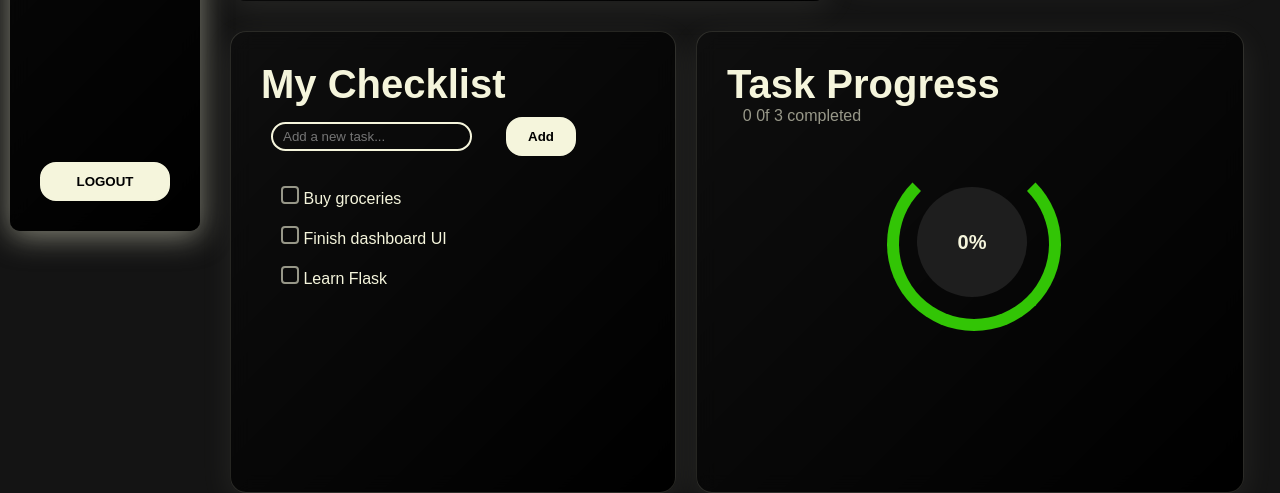
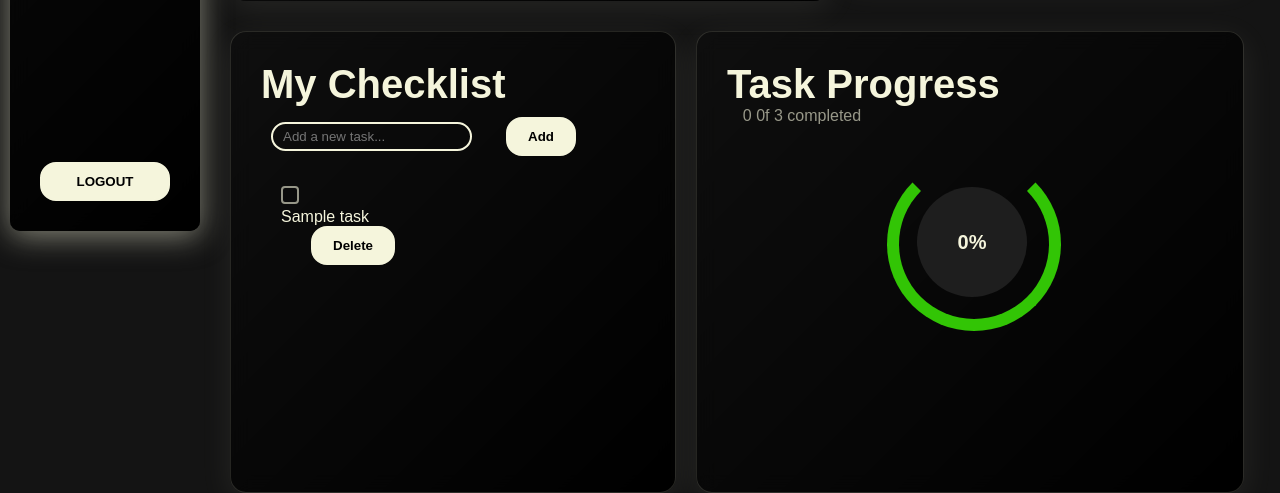
Before and after one commit to godwink12/python-login-system, a Flask app: template templates/dashboard.html in a window 1280 px wide. Shown: the part 589-1082 px from the top of the page. Run offline with Flask 3, Linux system fonts and the light colour scheme; the template is opened without the code that fills it: most values are stand-ins (such as "Sample title", 1, 10 or a date in 2020); some web fonts are replaced.

Commit message:
feat:Implement task management features: add, delete, and complete tasks with database integration

```diff
--- a/app.py
+++ b/app.py
@@ -1,6 +1,5 @@
 from flask import Flask, render_template,request,redirect,url_for, session
-from database import create_table, save_user, find_user,user_exists
-from database import add_task, delete_task, complete_task
+from database import create_table, save_user, find_user,user_exists, create_tasks_table, add_task, get_tasks, delete_task, complete_task
 from dotenv import load_dotenv
 import os
 import bcrypt
@@ -11,6 +10,7 @@ app = Flask(__name__)
 load_dotenv()
 app.secret_key = os.getenv('SECRET_KEY')
 create_table()
+create_tasks_table()
 
 
 @app.route('/')
@@ -70,13 +70,34 @@ def dashboard():
     if 'username' not in session:
         return redirect(url_for('login'))
     username = session['username']
-    return render_template('dashboard.html', username= username)
+    tasks = get_tasks(username)
+    return render_template('dashboard.html', username = username, tasks = tasks)
 
 @app.route('/logout')
 def logout():
     session.clear()
     return redirect(url_for('login'))
 
+@app.route('/add_task' , methods=['POST'])
+def add_task_route():
+    if 'username' in session:
+        username = session['username']
+        task = request.form['task']
+        add_task(username, task)
+        return redirect(url_for('dashboard'))
+
+@app.route('/delete_task', methods = ['POST'])
+def delete_task_route():
+    task = request.form['task_id']
+    delete_task(task)
+    return redirect(url_for('dashboard'))
+
+@app.route('/complete_task', methods = ['POST'])
+def complete_task_route():
+    task_id = request.form['task_id']
+    complete_task(task_id)
+    return redirect(url_for('dashboard'))
+
 
 
 if __name__ == '__main__':
--- a/database.py
+++ b/database.py
@@ -64,9 +64,11 @@ def delete_task(task_id):
     cursor = connection.cursor()
     cursor.execute("DELETE FROM tasks WHERE id = ?",(task_id,))
     connection.commit()
+    connection.close()
 
 def complete_task(task_id):
     connection =sqlite3.connect('users.db')
     cursor = connection.cursor()
     cursor.execute("UPDATE tasks SET done = 1 WHERE id = ?",(task_id,))
     connection.commit()
+    connection.close()
--- a/templates/dashboard.html
+++ b/templates/dashboard.html
@@ -83,30 +83,29 @@
                 <h1>My Checklist</h1>
 
                 <!-- Add task section -->
-                <form>
+                <form method="POST" action="/add_task">
                     <div class="add-task">
-                        <input type="text" placeholder="Add a new task...">
-                        <button>Add</button>
+                        <input type="text" name="task" placeholder="Add a new task...">
+                        <button type="submit">Add</button>
                     </div>
                 </form>
 
 
                 <!-- Task list -->
                 <ul class="task-list">
+                    {% for task in tasks %}
                     <li>
-                        <input type="checkbox">
-                        <span>Buy groceries</span>
+                        <form action="/complete_task" method="POST">
+                            <input type="hidden" name="task_id" value="{{ task[0] }}">
+                            <input type="checkbox" onchange="this.form.submit()">
+                        </form>
+                        <span>{{ task[2] }}</span>
+                        <form method="POST" action="/delete_task">
+                            <input type="hidden" name="task_id" value="{{ task[0] }}">
+                            <button type="submit">Delete</button>
+                        </form>
                     </li>
-                    <br>
-                    <li>
-                        <input type="checkbox">
-                        <span>Finish dashboard UI</span>
-                    </li>
-                    <br>
-                    <li>
-                        <input type="checkbox">
-                        <span>Learn Flask</span>
-                    </li>
+                    {% endfor %}
                 </ul>
             </div>
             <div class="progress-card">
```
Also changed, not shown: users.db.
